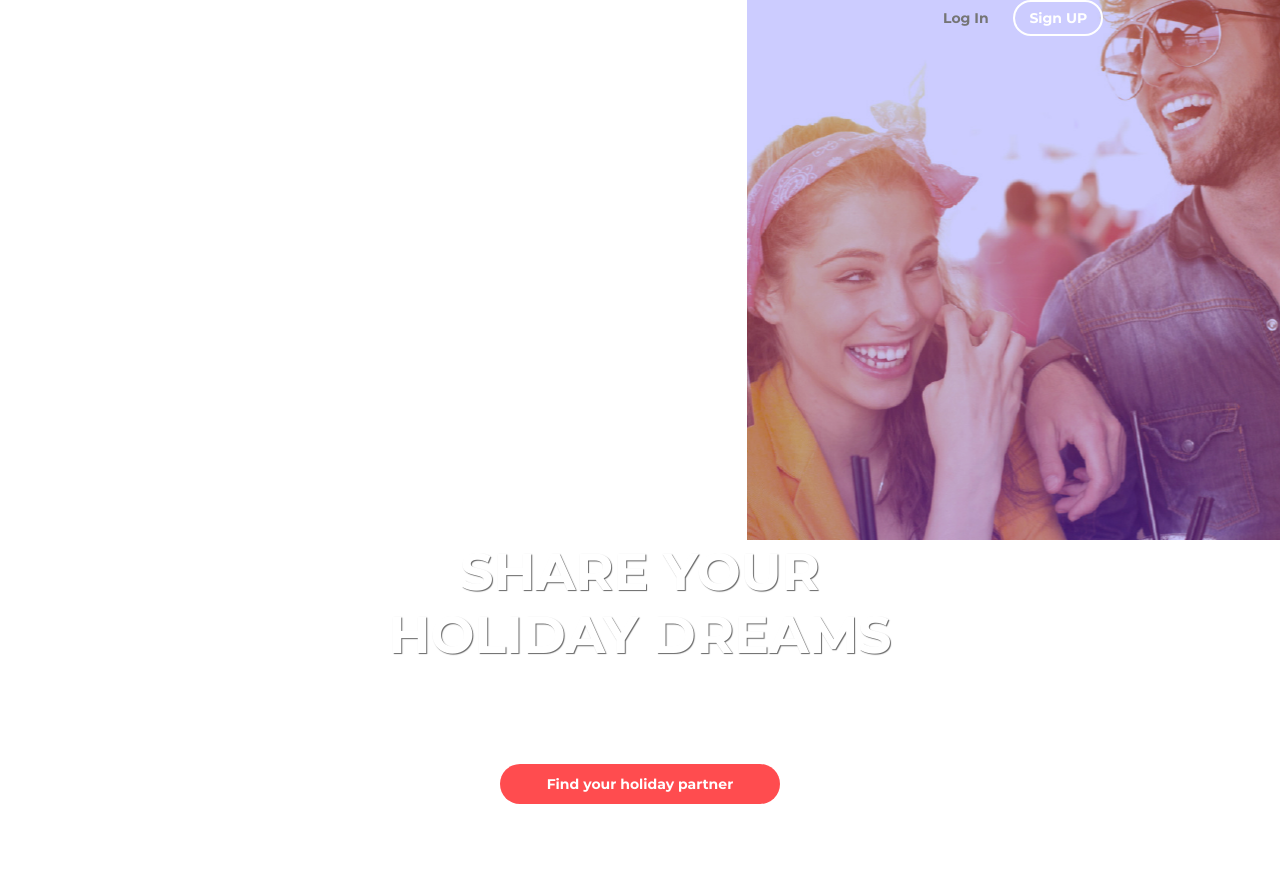
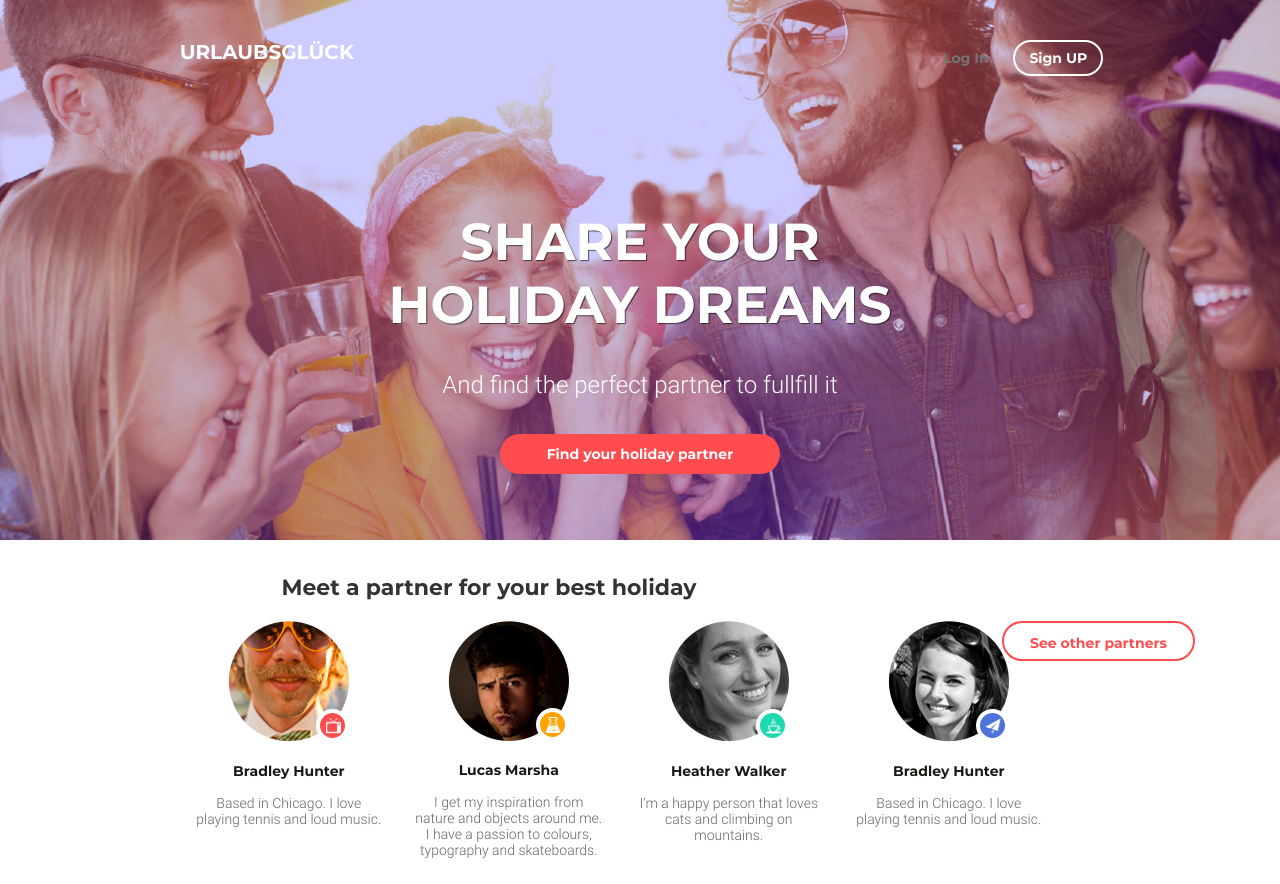
Before and after one commit to Ola911/goit-fe-course, a plain HTML site: page html-css/module-09/index.html in a window 1280 px wide. Shown: the top 884 px of the page. Drawn offline with Linux system fonts and the light colour scheme.

Commit message:
corrected

```diff
--- a/html-css/module-09/css/styles.css
+++ b/html-css/module-09/css/styles.css
@@ -56,14 +56,6 @@
     padding: 0;
 }
 
-.main-information {
-    display: flex;
-    flex-direction: column;
-    justify-content: space-between;
-    margin: auto;
-    width: 320px;
-}
-
 .main-page {
     background: url(../img/Background_mobile.png), blue;
     background-size: cover;
@@ -72,6 +64,11 @@
     height: 540px;
     /*margin: auto;
     padding: 20px 10px;*/
+}
+
+.header {
+    padding-top: 40px;
+    min-height: 200px;
 }
 
 .autorisation {
--- a/html-css/module-09/index.html
+++ b/html-css/module-09/index.html
@@ -10,11 +10,12 @@
     <link rel="stylesheet" href="css/bootstrap-grid.css">
 </head>
 <body>
-    <main class="main-information container-fluid">
-        <div class="row flex-sm-row-reverse justify-content-sm-between head-form">
-            <div class="main-page col-12 col-sm-5">
+    <main>
+    <div class="main-page container-fluid">
+        <div class="row flex-sm-row-reverse justify-content-sm-between header">
+           <div class="col-12 col-sm-5">
                 <form class="autorisation" action="#" method="GET" name="Log In" id="Log In">
-                    <input class="btn-login" type="text" name="You-login" placeholder="Log In" required>
+                    <input class="btn-login" type="text" name="Your-login" placeholder="Log In" required>
                     <input class="btn-signup" type="submit" value="Sign UP" id="SignUp">
                 </form>
             </div>
@@ -29,15 +30,15 @@
                 <a href="#" class="btn-search">Find your holiday partner</a>
             </div>
         </div>
-        <div class="second section container">
+        <div class="second-section container">
             <div class="row">
                 <div class="col-12">
                     <h2 class="title-sec-section">Meet a partner for your best holiday</h2>
                 </div>
             </div>
             <ul class="partners-list">
-            <div class="row partners-list">
-                <div class="col-12 col-sm-6 col-lg-3 partners">
+            <div class="row">
+                <div class="col-12 col-md-6 col-lg-3 partners">
                     <li class="partners">
                         <figure class="partner-info">
                         <img src="img/Layer 6.png" alt="Bradley Hunter" class="partner-photo" width="120px" height="120px">
@@ -51,7 +52,7 @@
                 </div>
             </div>
             <div class="row partners-list">
-                <div class="col-12 col-sm-6 col-lg-3 partners">
+                <div class="col-12 col-md-6 col-lg-3 partners">
                     <li class="partners">
                         <figure class="partner-info">
                         <img src="img/Layer 8.png" alt="Lucas Marsha" class="partner-photo" width="120px" height="120px">
@@ -65,7 +66,7 @@
                 </div>
             </div>
             <div class="row partners-list">
-                <div class="col-12 col-sm-6 col-lg-3 partners">
+                <div class="col-12 col-md-6 col-lg-3 partners">
                     <li class="partners">
                         <figure class="partner-info">
                         <img src="img/Layer 7.png" alt="Heather Walker" class="partner-photo" width="120px" height="120px">
@@ -79,7 +80,7 @@
                 </div>
             </div>
             <div class="row partners-list">
-                <div class="col-12 col-sm-6 col-lg-3 partners">
+                <div class="col-12 col-md-6 col-lg-3 partners">
                     <li class="partners">
                         <figure class="partner-info">
                         <img src="img/Layer 10.png" alt="Bradley Hunter" class="partner-photo" width="120px" height="120px">
```
